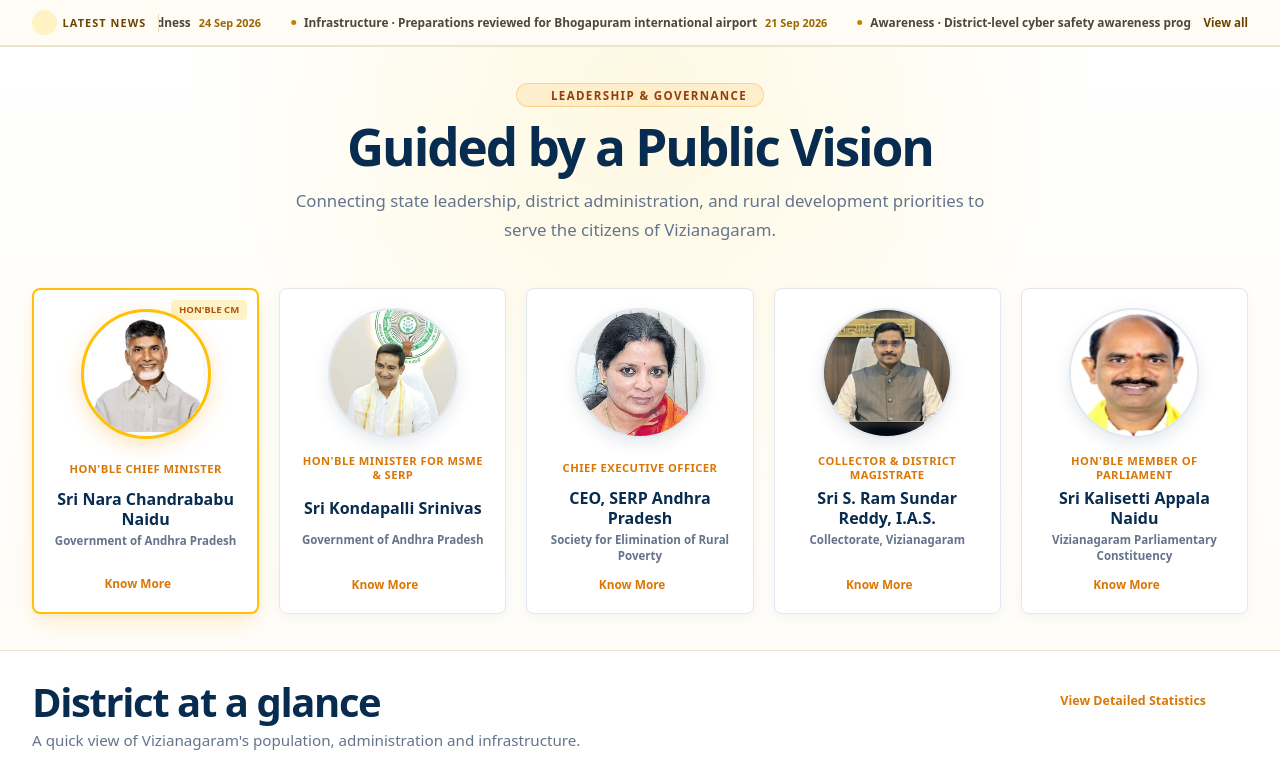
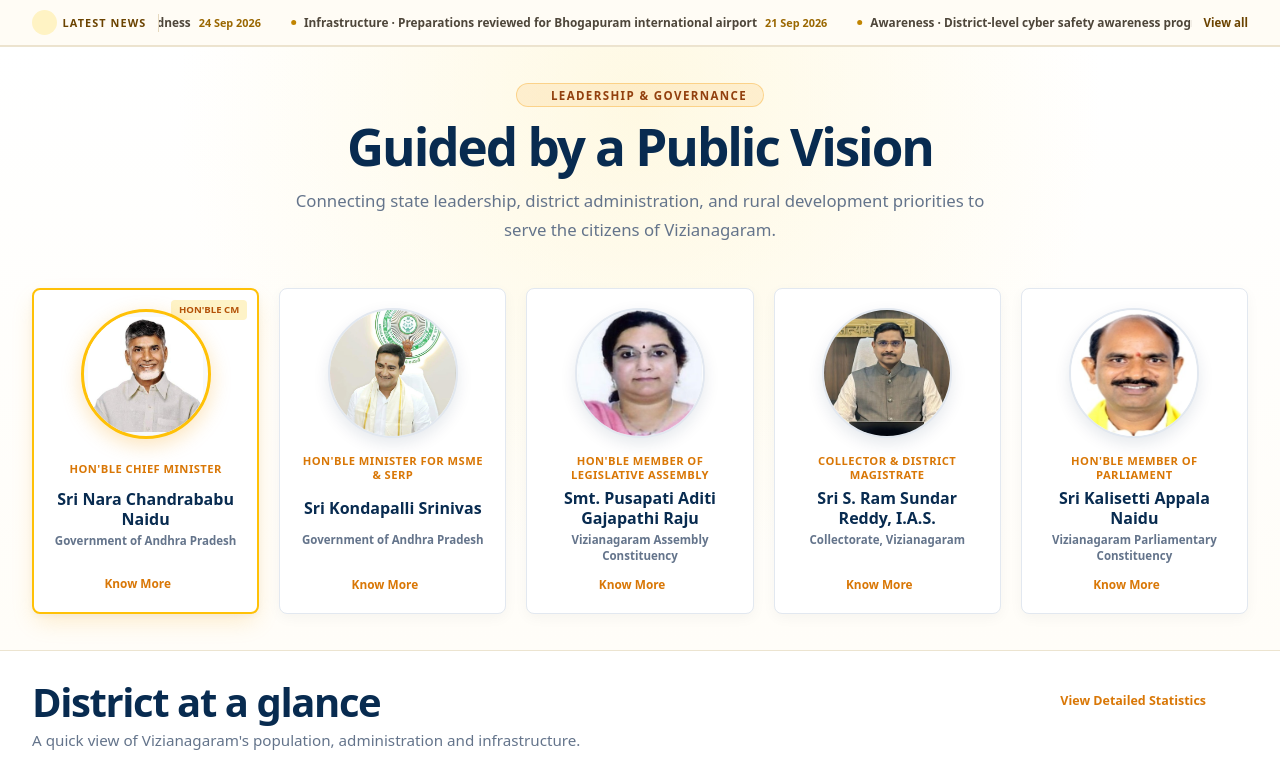
Before and after one commit to anandkona/vizianagaram-drda, a Next.js app: page / in a window 1280 px wide. Shown: the part 573-1333 px from the top of the page. Built offline with nearby package versions, Linux system fonts and the light colour scheme; some icons are missing; a web font is replaced by a local one; what @mui/material-nextjs would draw is missing.

Commit message:
Replace SERP CEO card with official Member of Legislative Assembly Smt. Pusapati Aditi Gajapathi Raju

```diff
--- a/src/data/home.ts
+++ b/src/data/home.ts
@@ -151,14 +151,14 @@ export const leadershipProfiles: LeadershipProfile[] = [
     priorities: ["Livelihood access", "Women-led enterprise", "Local skill pathways"],
   },
   {
-    id: "ceo",
-    name: "CEO, SERP Andhra Pradesh",
-    designation: "Chief Executive Officer",
-    organization: "Society for Elimination of Rural Poverty",
-    image: "/leaders/ceo.webp",
+    id: "mla",
+    name: "Smt. Pusapati Aditi Gajapathi Raju",
+    designation: "Hon'ble Member of Legislative Assembly",
+    organization: "Vizianagaram Assembly Constituency",
+    image: "/leaders/mla-aditi-official.jpg",
     imagePosition: "center top",
-    vision: "Strengthening community institutions, financial inclusion, and women's leadership as practical foundations for dignified rural livelihoods.",
-    priorities: ["Community institutions", "Financial inclusion", "Women’s leadership"],
+    vision: "Dedicated to local urban development, heritage conservation, public infrastructure, and grassroots citizen service across Vizianagaram constituency.",
+    priorities: ["Legislative advocacy", "Civic infrastructure", "Heritage promotion"],
   },
   {
     id: "collector",
```
Also changed, not shown: public/leaders/mla-aditi-hq.jpg (added), public/leaders/mla-aditi-official.jpg (added).
